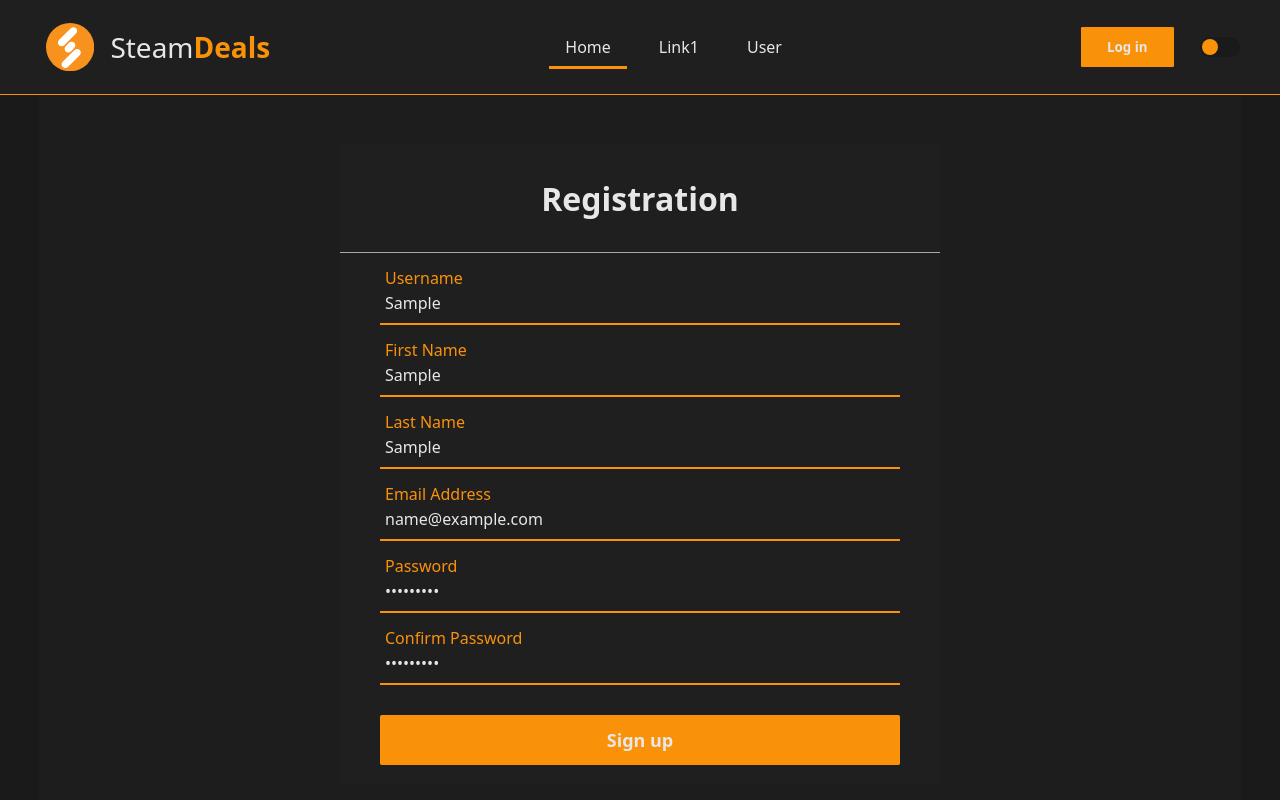
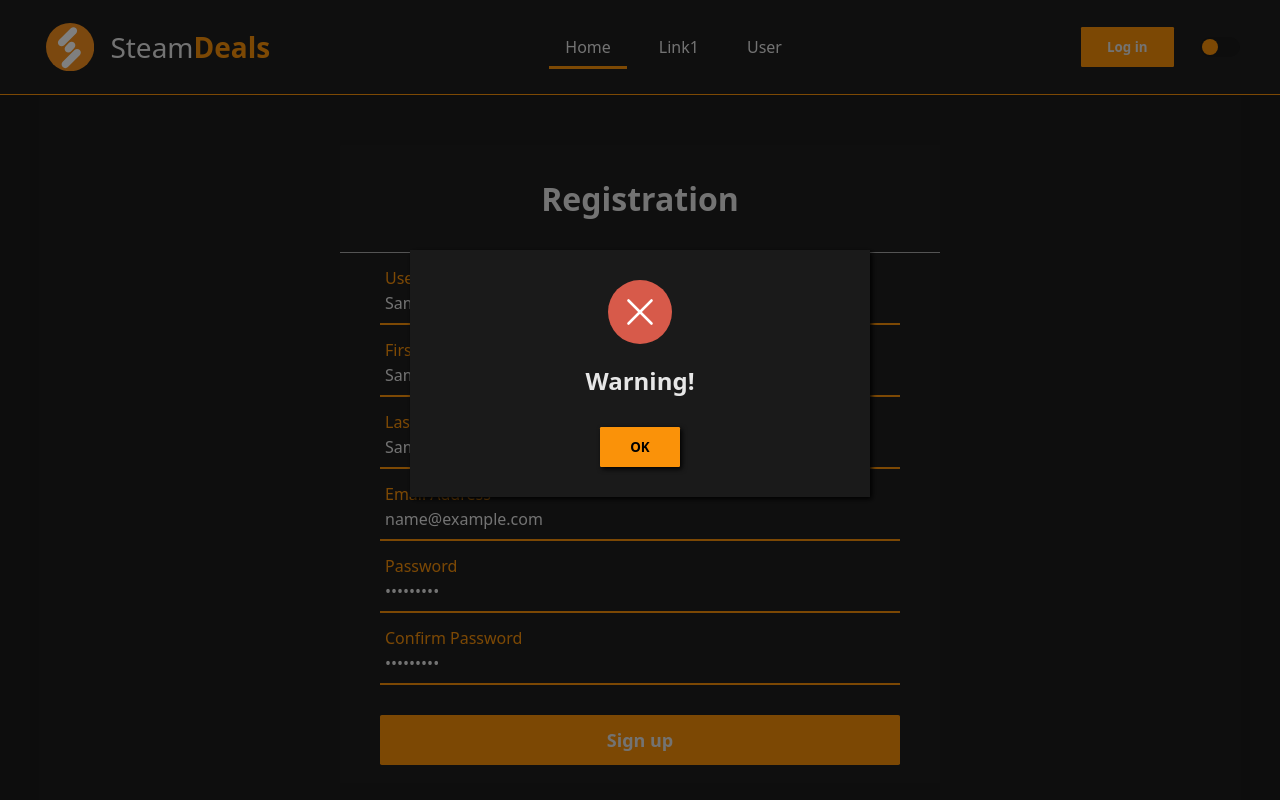
Before and after one commit to Avsterx9/steam-deals, an Angular app: page /registration in a window 1280 px wide. Both pictures are taken after typing "Sample", "Sample", "Sample", "name@example.com", "Sample123", "Sample123" into the empty fields and a click on the button "Sign up". Shown: the top 800 px of the page. Built offline with nearby package versions, Linux system fonts and the light colour scheme; no server answers.

Commit message:
Add warning popup alert

```diff
--- a/src/app/popup-alert/popup-alert.component.ts
+++ b/src/app/popup-alert/popup-alert.component.ts
@@ -1,4 +1,4 @@
-import {Component, Input, Output} from "@angular/core";
+import {Component, Input} from "@angular/core";
 
 @Component({
   selector: "app-popup-alert",
@@ -7,7 +7,6 @@ import {Component, Input, Output} from "@angular/core";
 })
 export class PopupAlertComponent {
   bannerDisplayed: boolean = true;
-
   @Input()
   redirectUrl: string = "";
 
--- a/src/app/registration/registration.component.html
+++ b/src/app/registration/registration.component.html
@@ -86,4 +86,10 @@
     <span content>Your registration was successful! <br />Check your email for your account activation link.</span>
     <span btn-text>OK</span>
   </app-popup-alert>
+  <app-popup-alert *ngIf="serverErrorStatus">
+    <img img src="assets/error.svg" alt="error-icon" />
+    <span title>Warning!</span>
+    <span content>{{ serverErrorMsg }}</span>
+    <span btn-text>OK</span>
+  </app-popup-alert>
 </div>
--- a/src/app/registration/registration.component.ts
+++ b/src/app/registration/registration.component.ts
@@ -1,4 +1,4 @@
-import {Component, OnInit} from "@angular/core";
+import {Component, OnInit, Output} from "@angular/core";
 import {FormBuilder, FormControl, FormGroup, Validators} from "@angular/forms";
 import {MustMatch} from "../exported-functions/MustMatch";
 import {RegistrationService} from "../services/registration.service";
@@ -40,6 +40,7 @@ export class RegistrationComponent implements OnInit {
 
   submit() {
     this.submitted = true;
+    this.serverErrorStatus = false;
 
     if (this.regForm.invalid) {
       return;
@@ -58,7 +59,6 @@ export class RegistrationComponent implements OnInit {
     this.registrationService.registerNewUser(userName, email, firstName, lastName, password).subscribe(
       (res: any) => {
         this.registrationSucceed = true;
-        console.log(this.registrationSucceed);
       },
       (err: any) => {
         this.serverErrorStatus = true;
```
Also changed, not shown: src/assets/error.svg (added).
